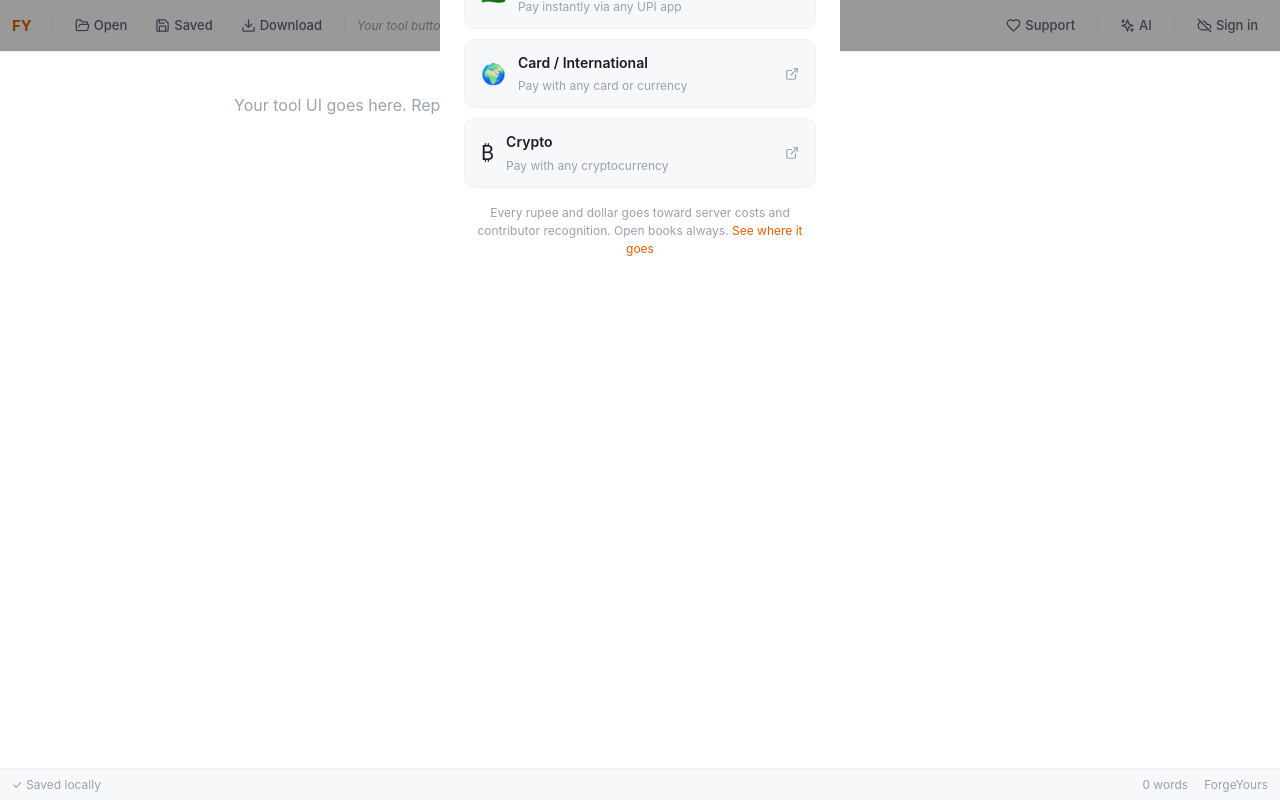
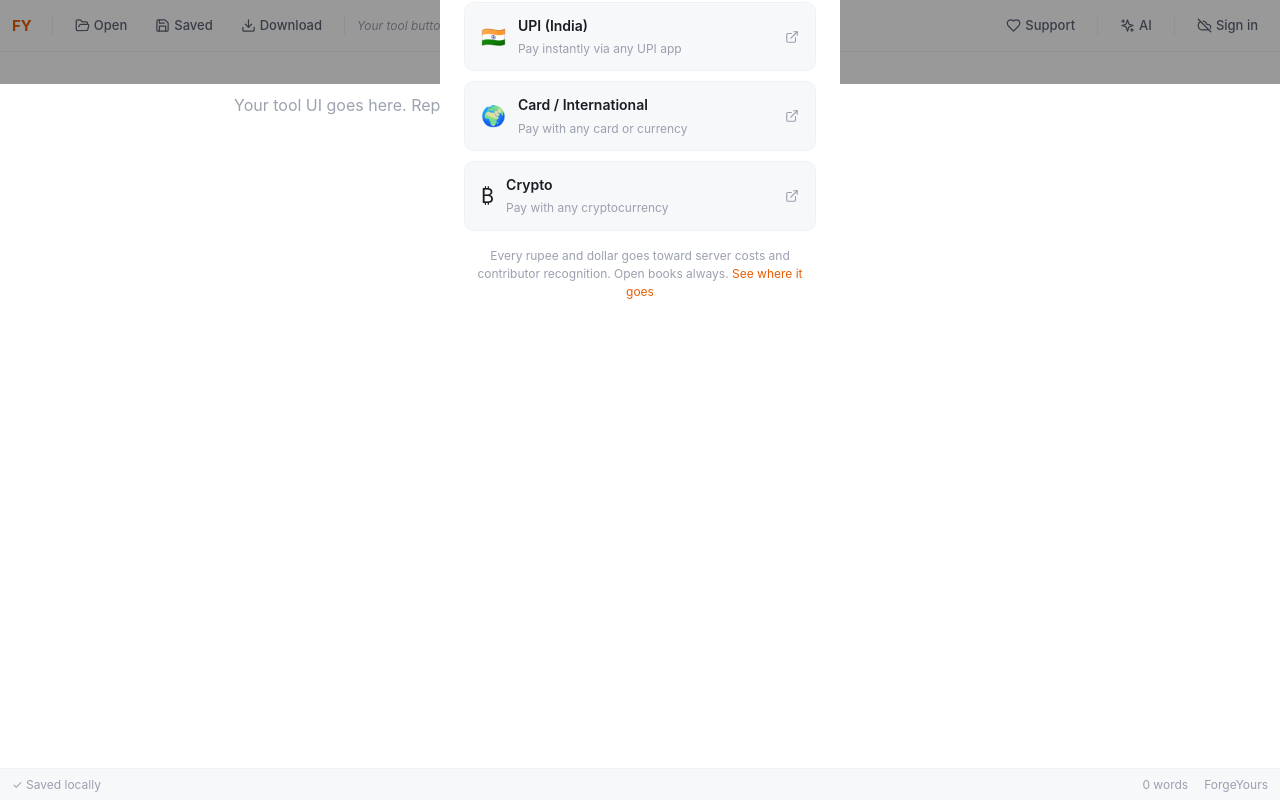
Before and after one commit to forgeyours/tool-template, a Next.js app: page / in a window 1280 px wide. Both pictures are taken after a click on the button "Support". Built offline with nearby package versions, Linux system fonts and the light colour scheme; no server answers; a web font is replaced by a local one.

Commit message:
Update SupportButton.jsx

```diff
--- a/components/SupportButton.jsx
+++ b/components/SupportButton.jsx
@@ -56,7 +56,7 @@
       {/* ─── MODAL ─────────────────────────────────────────── */}
       {open && (
         <div
-          style={{
+                    style={{
             position: 'fixed',
             inset: 0,
             zIndex: 2000,
@@ -65,7 +65,9 @@
             alignItems: 'center',
             justifyContent: 'center',
             padding: 16,
+            paddingTop: 68,
           }}
+
           onClick={() => setOpen(false)}
         >
           <div
```
